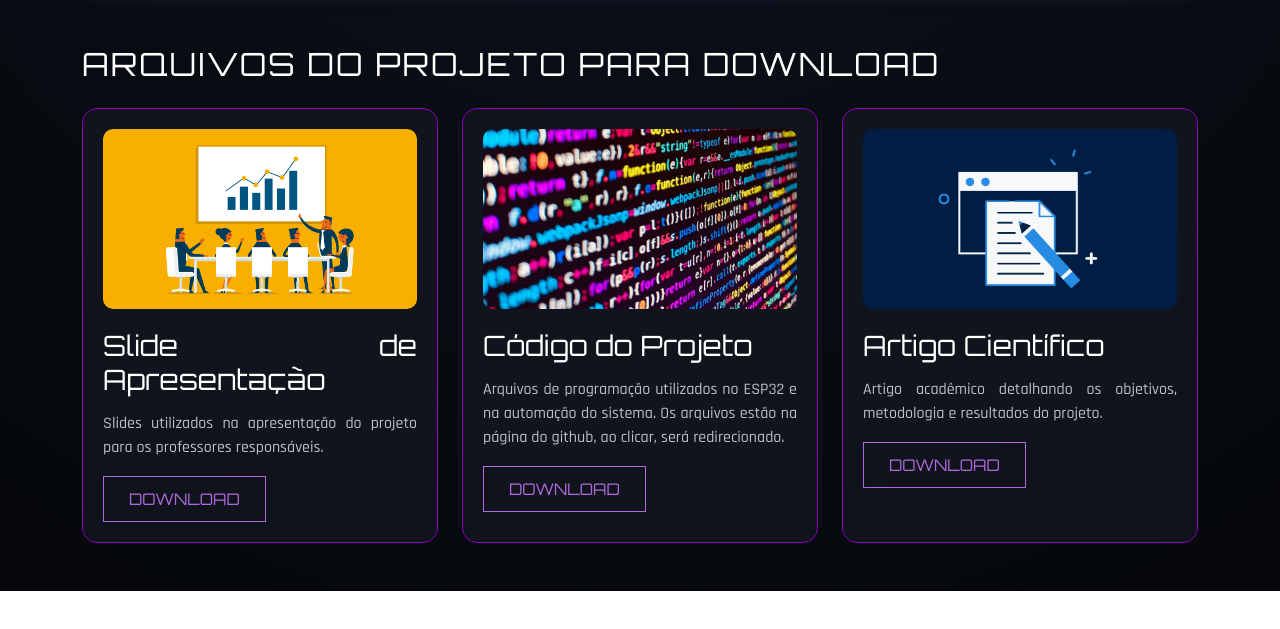
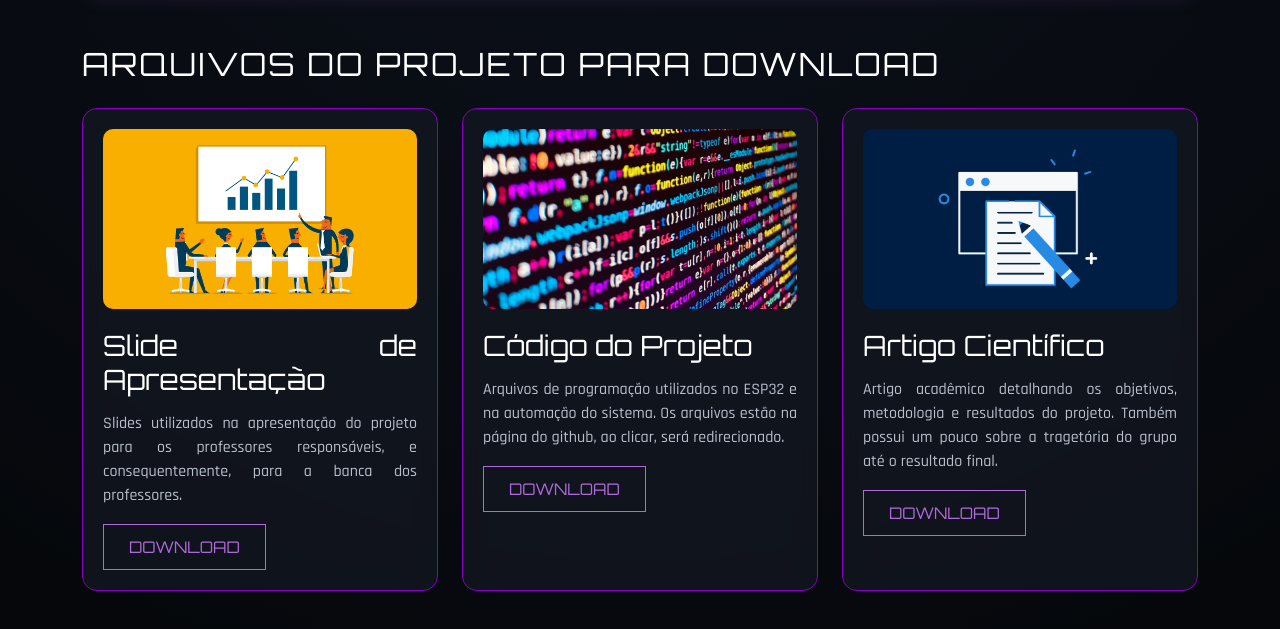
Before and after one commit to ErikTakeuti/SiteProjetoCervejaTechTitans, a plain HTML site: page page_cerveja.html in a window 1280 px wide. Shown: the part 1438-2067 px from the top of the page. Before the commit the page ends 2029 px from the top, so only its background shows below. Drawn offline with nearby package versions, Linux system fonts and the light colour scheme.

Commit message:
Atualização5

```diff
--- a/page_cerveja.html
+++ b/page_cerveja.html
@@ -109,7 +109,8 @@
                     </div>
                     <h3>Slide de Apresentação</h3>
                     <p>
-                       Slides utilizados na apresentação do projeto para os professores responsáveis.
+                       Slides utilizados na apresentação do projeto para os professores responsáveis, e consequentemente,
+                       para a banca dos professores.
                     </p>
                     <a href="downloads/lista_materiais.pdf"
                        class="btn-cyber" target="_blank"
@@ -148,7 +149,8 @@
                     <h3>Artigo Científico</h3>
                     <p>
                         Artigo acadêmico detalhando os objetivos,
-                        metodologia e resultados do projeto.
+                        metodologia e resultados do projeto. Também possui um pouco
+                        sobre a tragetória do grupo até o resultado final.
                     </p>
                     <a href="downloads/Artigo_TechTitans___Projeto_Cerveja.pdf"
                        class="btn-cyber" target="_blank"
```
